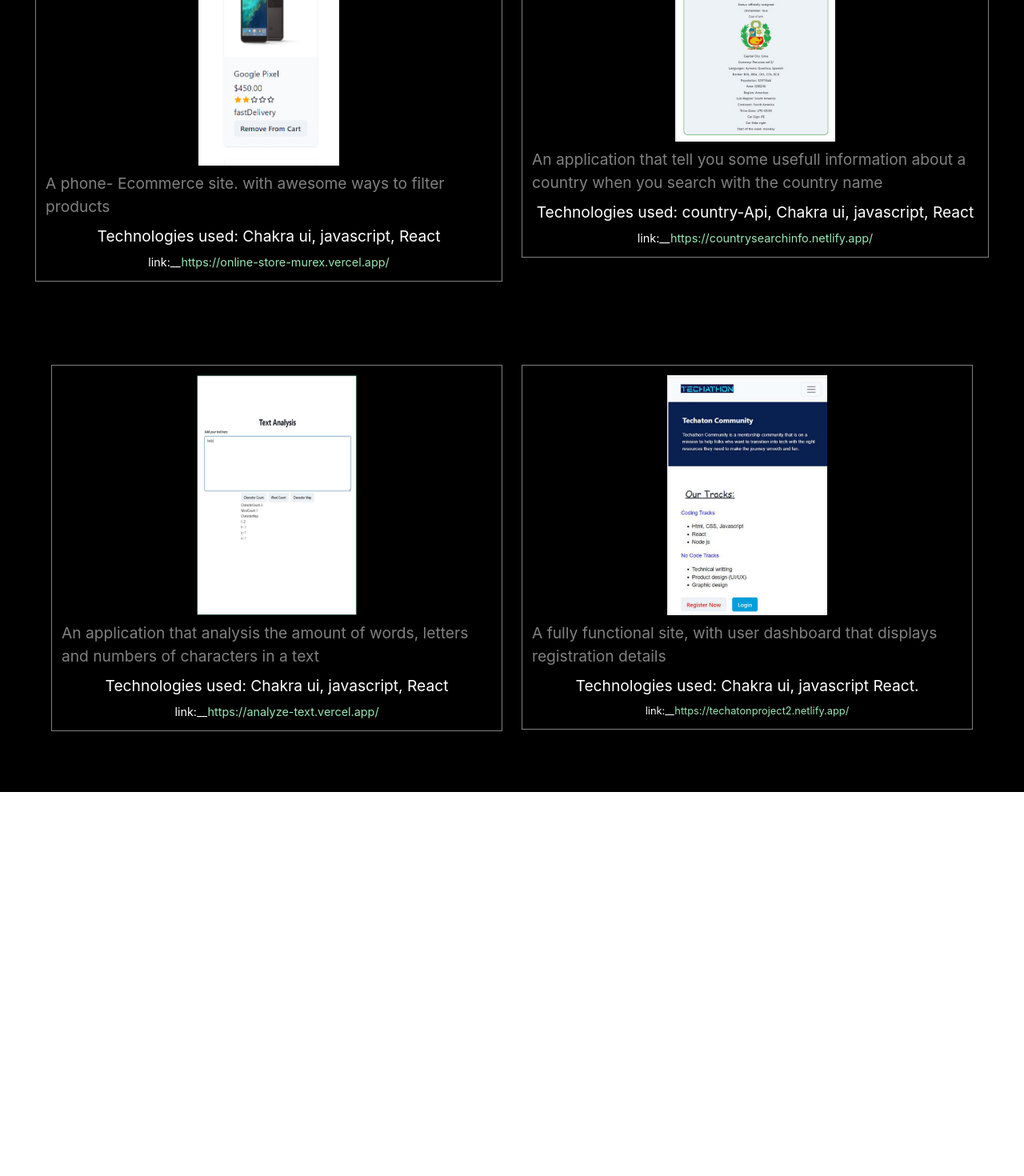
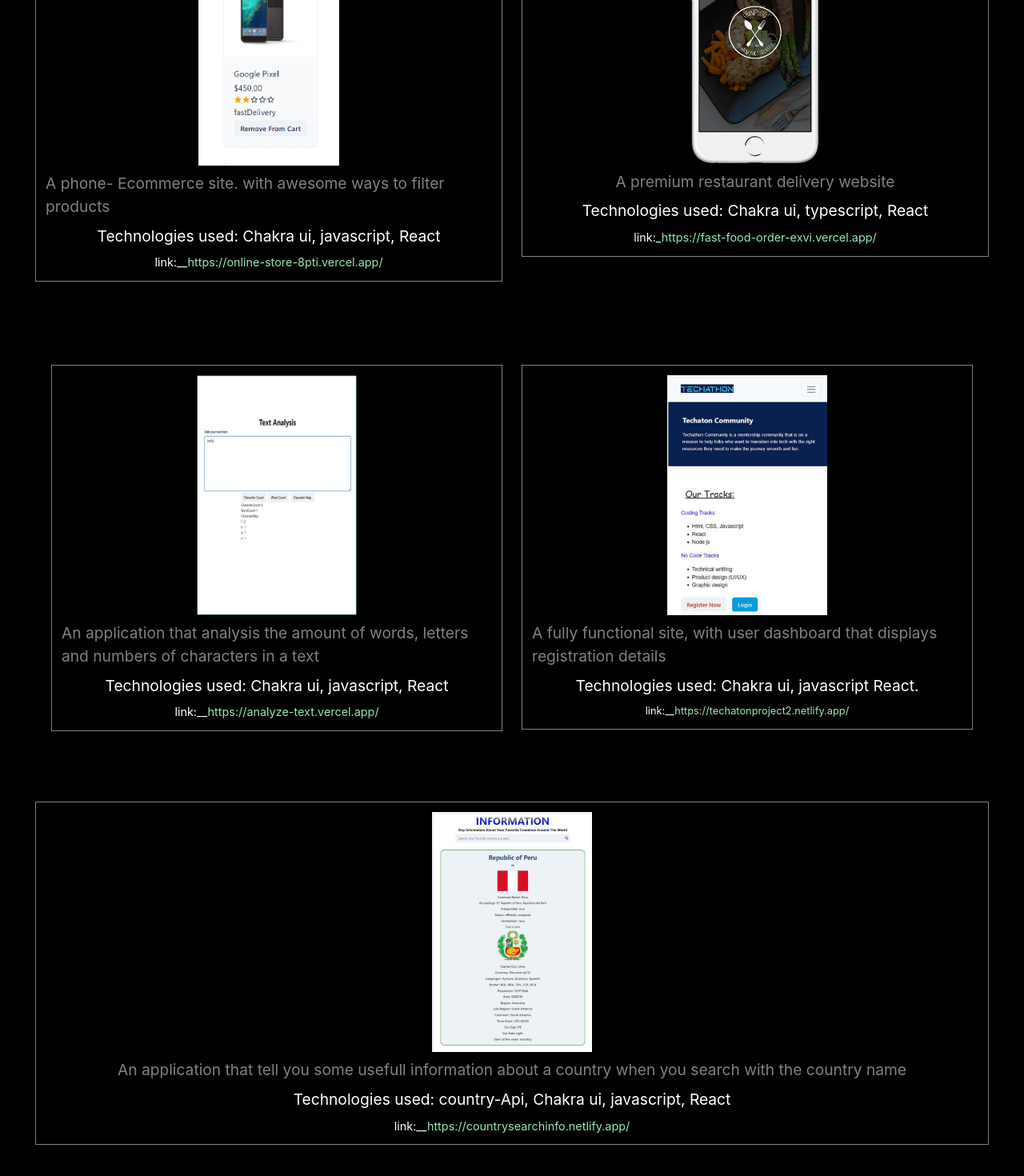
Before and after one commit to vince4559/portfolio, a React (Create React App) app: page /portfolio in a window 1280 px wide. Shown: the part 320-1790 px from the top of the page at 80% size. Before the commit the page ends 1310 px from the top, so only its background shows below. Built offline with nearby package versions, Linux system fonts and the light colour scheme.

Commit message:
porfolio update.

```diff
--- a/src/pages/Portfolio.tsx
+++ b/src/pages/Portfolio.tsx
@@ -3,6 +3,7 @@ import port1 from '../images/port1.png';
 import port2 from '../images/port2.png';
 import port3 from '../images/port3.png';
 import port4 from '../images/port4.png';
+import port5 from '../images/port5.png';
 
 export const Portfolio = () => {
   return(
@@ -21,8 +22,8 @@ export const Portfolio = () => {
             </Text>
             <Text color={'white'} fontSize='.9rem'>link:__
               <Link color={'green.200'}
-              href="https://online-store-murex.vercel.app/" isExternal>
-              https://online-store-murex.vercel.app/
+              href="https://online-store-8pti.vercel.app/" isExternal>
+              https://online-store-8pti.vercel.app/
               </Link>
             </Text>
             </VStack>
@@ -30,16 +31,16 @@ export const Portfolio = () => {
 
         <GridItem colSpan={[2, 2, 1, 1]} mb={3} w={'100%'} >
         <VStack border={'solid 1px gray'} p={3} m={3}>
-            <Image alt='port' loading='lazy' src={port3} w={'200px'} objectFit={'contain'} />
+            <Image alt='port' loading='lazy' src={port5} w={'160px'} objectFit={'contain'} />
             <Text color={'gray'} fontSize={'1.2rem'} >
-             An application that tell you some usefull information about a country when you search with the country name
+            A premium restaurant delivery website
             </Text>
-            <Text color={'white'}>Technologies used: country-Api, Chakra ui, javascript, React
+            <Text color={'white'}>Technologies used: Chakra ui, typescript, React
             </Text>
-            <Text color={'white'} fontSize='.9rem' >link:__
-            <Link color={'green.200'}
-            href="https://countrysearchinfo.netlify.app/" isExternal>
-               https://countrysearchinfo.netlify.app/
+            <Text color={'white'} fontSize='.9rem' >link:_
+             <Link color={'green.200'}
+            href="https://fast-food-order-exvi.vercel.app/" isExternal>
+              https://fast-food-order-exvi.vercel.app/
             </Link>
             </Text>
             </VStack>
@@ -80,6 +81,44 @@ export const Portfolio = () => {
             </VStack>
         </GridItem>
       </Grid>
+
+      <Grid templateColumns={'repeat(2, 1fr)'} display={['block', 'block', 'flex', 'flex']} justifyContent={'space-around'} m={3}   >
+
+        <GridItem colSpan={[2, 2, 1, 1]} mb={7} w={'100%'} display={'none'}>
+            <VStack  border={'solid 1px gray'} p={3} m={3} >
+            <Image loading='lazy' alt='port' src={port1} w={'200px'} objectFit={'contain'} h={'330px'} />
+            <Text color={'gray'} fontSize={'1.2rem'} >
+              A phone- Ecommerce site. with awesome ways to filter products
+            </Text>
+            <Text color={'white'}>
+              Technologies used: Chakra ui, javascript, React
+            </Text>
+            <Text color={'white'} fontSize='.9rem'>link:__
+              <Link color={'green.200'}
+              href="https://online-store-murex.vercel.app/" isExternal>
+              https://online-store-murex.vercel.app/
+              </Link>
+            </Text>
+            </VStack>
+        </GridItem>
+
+        <GridItem colSpan={[2, 2, 1, 1]} mb={3} w={'100%'} >
+        <VStack border={'solid 1px gray'} p={3} m={3}>
+            <Image alt='port' loading='lazy' src={port3} w={'200px'} objectFit={'contain'} />
+            <Text color={'gray'} fontSize={'1.2rem'} >
+             An application that tell you some usefull information about a country when you search with the country name
+            </Text>
+            <Text color={'white'}>Technologies used: country-Api, Chakra ui, javascript, React
+            </Text>
+            <Text color={'white'} fontSize='.9rem' >link:__
+            <Link color={'green.200'}
+            href="https://countrysearchinfo.netlify.app/" isExternal>
+               https://countrysearchinfo.netlify.app/
+            </Link>
+            </Text>
+            </VStack>
+        </GridItem>
+      </Grid>
       </Stack>
   )
 };
```
Also changed, not shown: src/images/port5.png (added).
